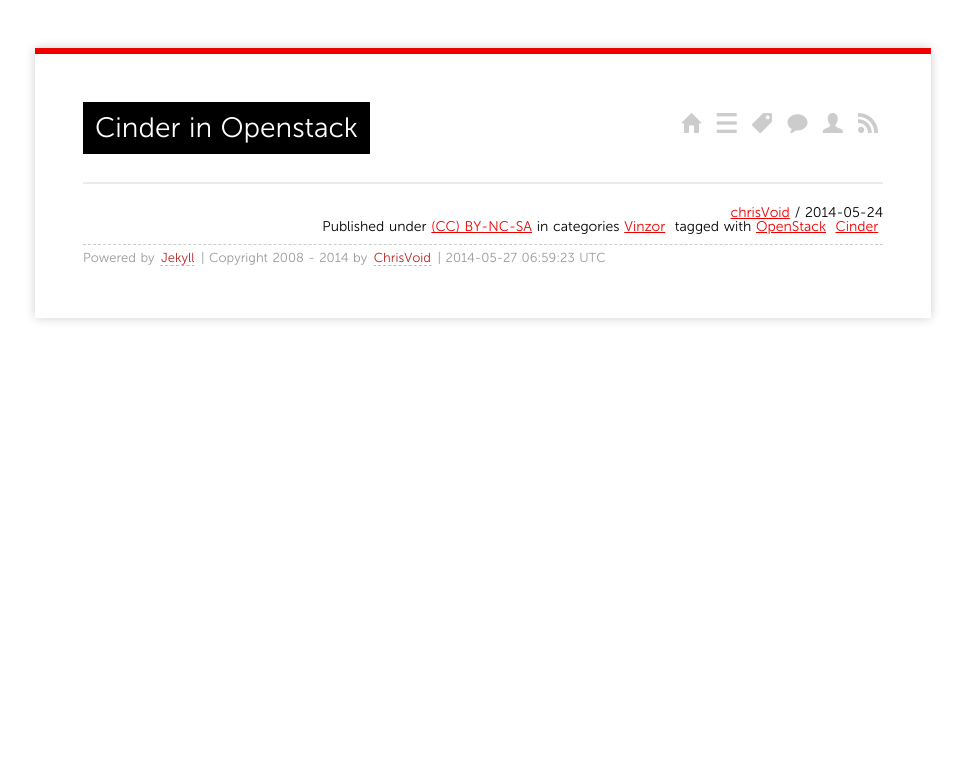
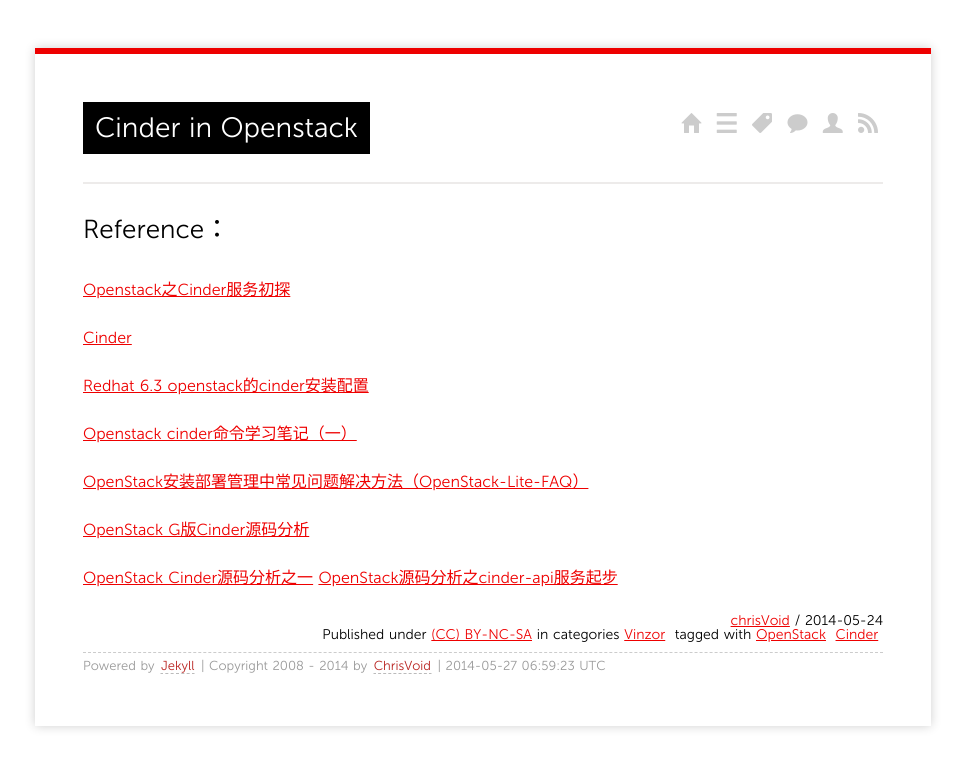
Before and after one commit to chris-void/chris-void.github.io, a Jekyll site: the page built from _posts/2014/2014-5-24-openstack-cinder.md, in a window 1280 px wide. Shown: the top 768 px of the page, without its empty margins (157-1122 px from the left). Built offline with Jekyll 4.4.1, drawn with Linux system fonts in a browser that asks for light colours; Markdown is read by kramdown in place of the engine named in the settings; comment, search, counter and statistics services are not loaded.

Commit message:
Update 2014-5-24-openstack-cinder.md

```diff
--- a/_posts/2014/2014-5-24-openstack-cinder.md
+++ b/_posts/2014/2014-5-24-openstack-cinder.md
@@ -7,3 +7,24 @@
 - OpenStack
 - Cinder
 ---
+
+
+
+
+## Reference：
+
+[ Openstack之Cinder服务初探](http://blog.csdn.net/luo_brian/article/details/8592692)
+
+[Cinder](https://wiki.openstack.org/wiki/Cinder)
+
+[Redhat 6.3 openstack的cinder安装配置](http://mars914.iteye.com/blog/1830941)
+
+[Openstack cinder命令学习笔记（一）](http://www.cnblogs.com/youjianxiaoxiang/archive/2012/12/18/2823511.html)
+
+[OpenStack安装部署管理中常见问题解决方法（OpenStack-Lite-FAQ）](http://www.open-open.com/lib/view/open1342256392776.html)
+
+[OpenStack G版Cinder源码分析](http://www.linuxidc.com/Linux/2013-05/84492.htm)
+
+
+[OpenStack Cinder源码分析之一](http://blog.csdn.net/gaoxingnengjisuan/article/details/17722991)
+[OpenStack源码分析之cinder-api服务起步](http://www.reader8.cn/jiaocheng/20130316/1817391.html)
```
